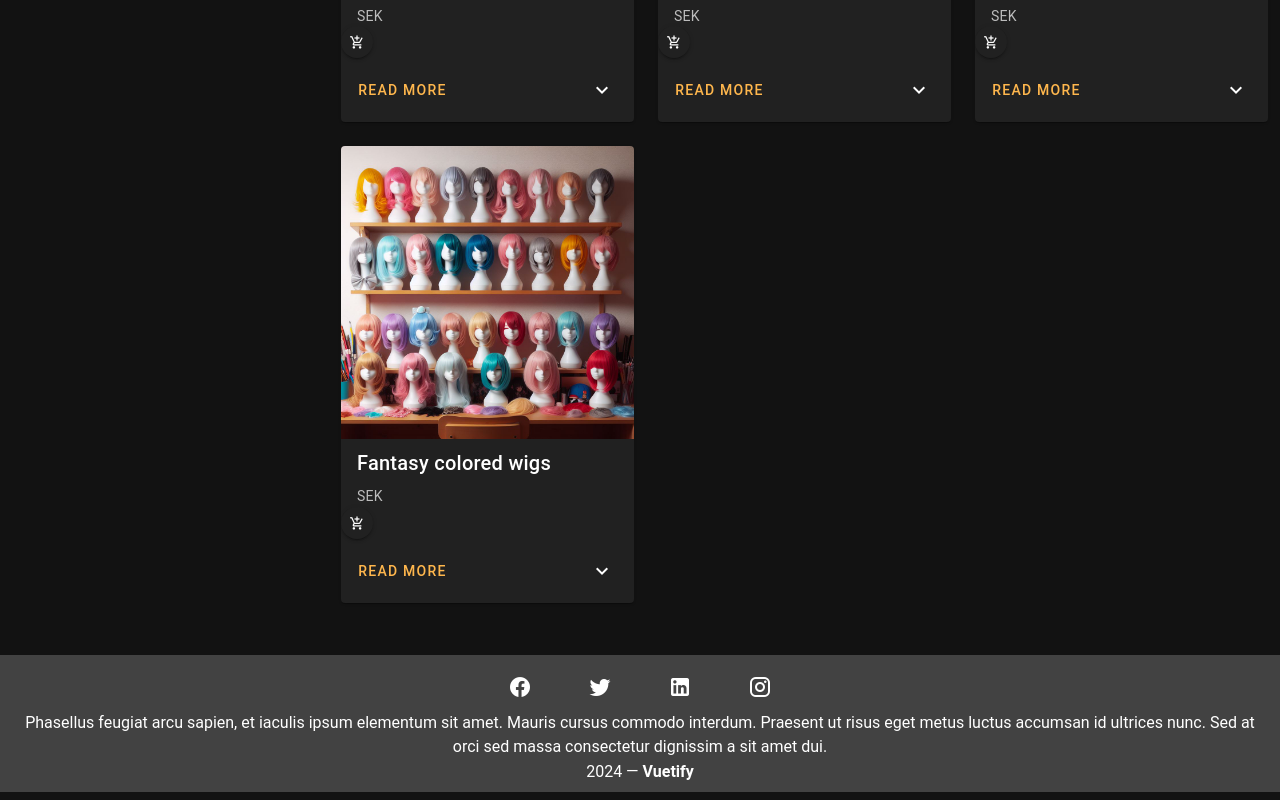
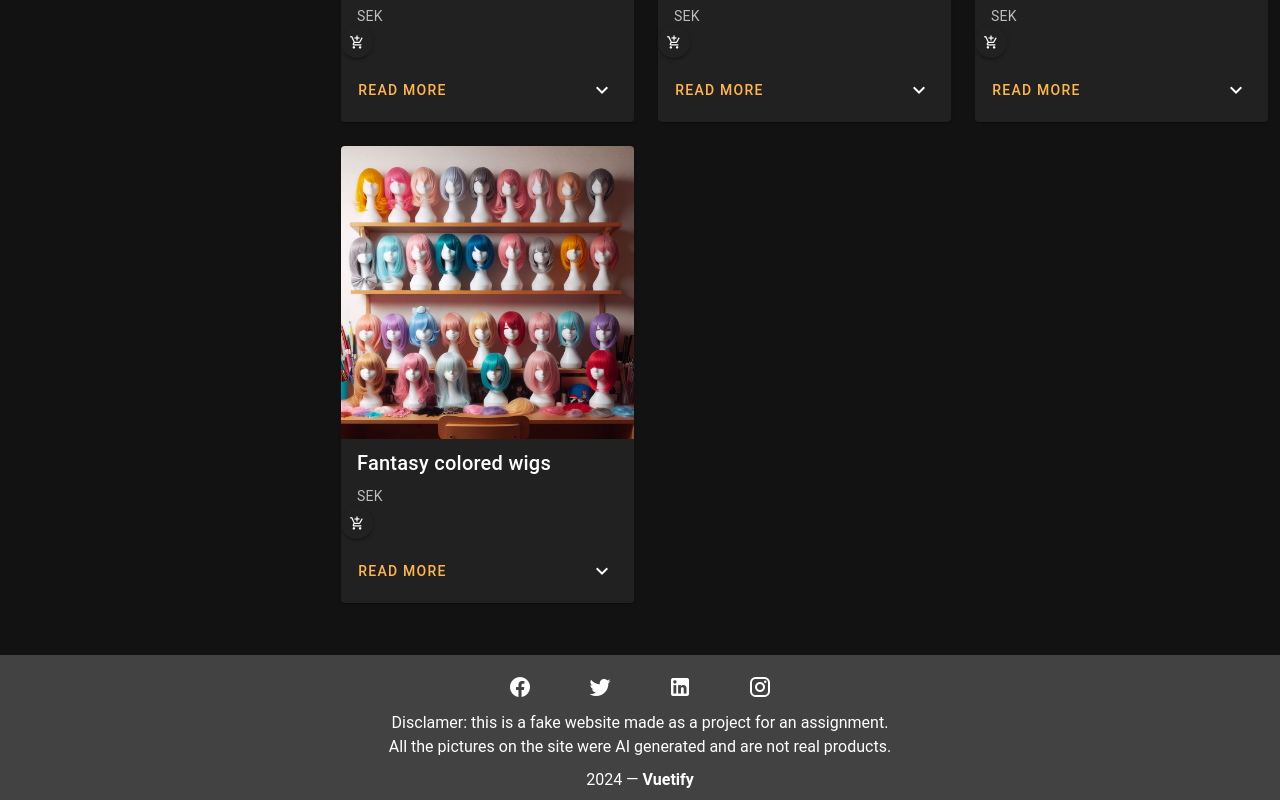
Before and after one commit to amilpsp/JS-med-Ramverk-Lab1, a Vue app: page / in a window 1280 px wide. Shown: the part 4088-4888 px from the top of the page. Built offline with nearby package versions, Linux system fonts and the light colour scheme; a web font is replaced by a local one.

Commit message:
"Disclamer: fake website"

```diff
--- a/src/components/Footer.vue
+++ b/src/components/Footer.vue
@@ -10,10 +10,14 @@
       ></v-btn>
     </div>
 
-    <div class="pt-0">
-      Phasellus feugiat arcu sapien, et iaculis ipsum elementum sit amet. Mauris
-      cursus commodo interdum. Praesent ut risus eget metus luctus accumsan id
-      ultrices nunc. Sed at orci sed massa consectetur dignissim a sit amet dui.
+    <div class="pt-0 pb-2">
+      <p>
+        Disclamer: this is a fake website made as a project for an assignment.
+      </p>
+      <p>
+        All the pictures on the site were AI generated and are not real
+        products.
+      </p>
     </div>
 
     <v-divider></v-divider>
```
